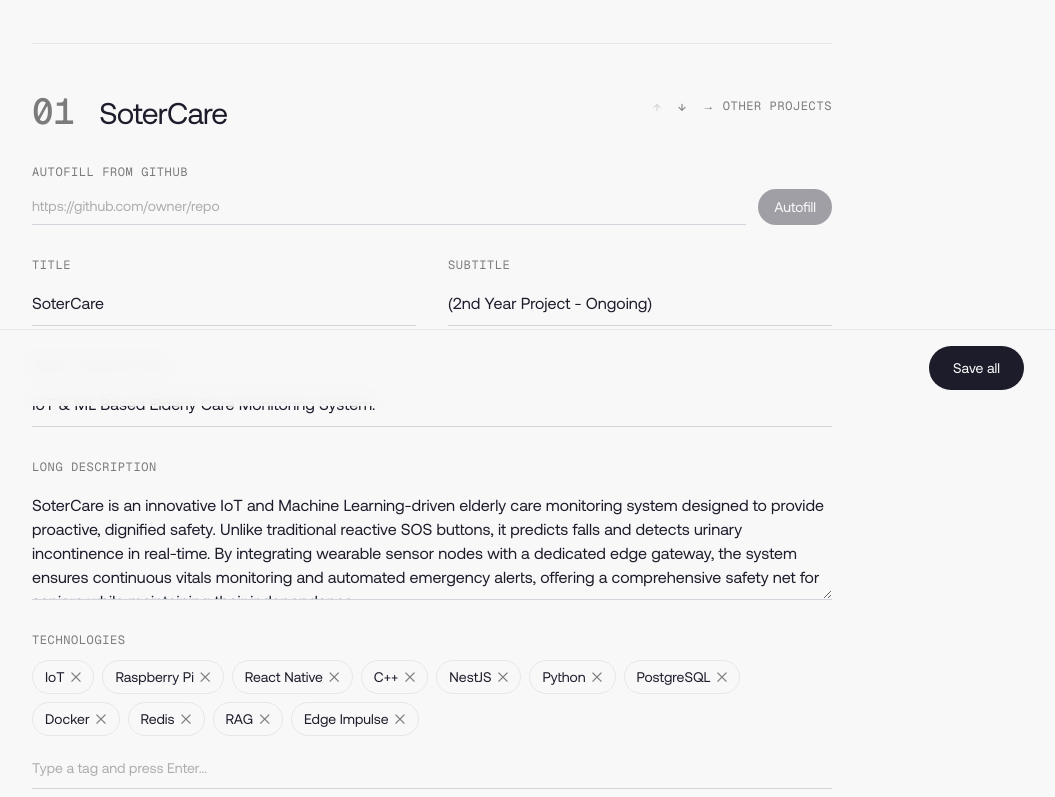
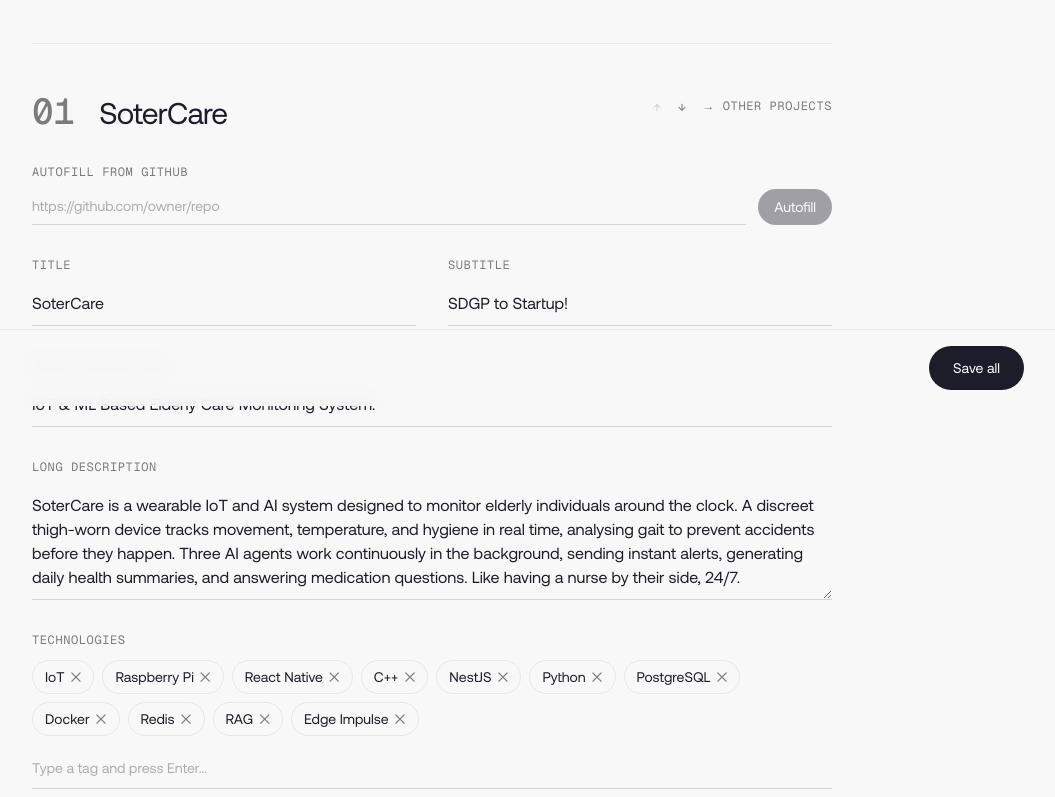
Before and after one commit to SerenEdge/daham-serenedge, a Next.js app: page /dashboard in a window 1280 px wide. Shown: the part 394-1191 px from the top of the page, without its empty margins (208-1263 px from the left). Built offline with nearby package versions, Linux system fonts and the light colour scheme.

Commit message:
update profile

```diff
--- a/app/dashboard/actions.ts
+++ b/app/dashboard/actions.ts
@@ -2,6 +2,7 @@
 
 import { mkdir, readdir, writeFile } from "node:fs/promises";
 import { join } from "node:path";
+import sharp from "sharp";
 import { readProjects, writeProjects } from "@/lib/projects-store";
 import { safeImageFilename } from "@/lib/upload";
 import { fetchReadme, parseRepoUrl } from "@/lib/github";
@@ -37,10 +38,14 @@ export async function uploadImageAction(formData: FormData): Promise<{ path: str
   const dir = join(process.cwd(), "public", "images", "projects");
   await mkdir(dir, { recursive: true });
   const existing = await readdir(dir).catch(() => [] as string[]);
-  const name = safeImageFilename(file.name, existing);
+
+  const dot = file.name.lastIndexOf(".");
+  const baseName = dot >= 0 ? file.name.slice(0, dot) : file.name;
+  const name = safeImageFilename(`${baseName}.webp`, existing);
 
   const bytes = Buffer.from(await file.arrayBuffer());
-  await writeFile(join(dir, name), bytes);
+  const webpBytes = await sharp(bytes).webp({ quality: 85 }).toBuffer();
+  await writeFile(join(dir, name), webpBytes);
   return { path: `/images/projects/${name}` };
 }
 
--- a/data/projects.json
+++ b/data/projects.json
@@ -3,9 +3,9 @@
     {
       "id": "sotercare",
       "title": "SoterCare",
-      "subtitle": "(2nd Year Project - Ongoing)",
+      "subtitle": "SDGP to Startup!",
       "description": "IoT & ML Based Elderly Care Monitoring System.",
-      "longDescription": "SoterCare is an innovative IoT and Machine Learning-driven elderly care monitoring system designed to provide proactive, dignified safety. Unlike traditional reactive SOS buttons, it predicts falls and detects urinary incontinence in real-time. By integrating wearable sensor nodes with a dedicated edge gateway, the system ensures continuous vitals monitoring and automated emergency alerts, offering a comprehensive safety net for seniors while maintaining their independence.",
+      "longDescription": "SoterCare is a wearable IoT and AI system designed to monitor elderly individuals around the clock. A discreet thigh-worn device tracks movement, temperature, and hygiene in real time, analysing gait to prevent accidents before they happen. Three AI agents work continuously in the background, sending instant alerts, generating daily health summaries, and answering medication questions. Like having a nurse by their side, 24/7.",
       "tech": [
         "IoT",
         "Raspberry Pi",
--- a/package.json
+++ b/package.json
@@ -20,7 +20,8 @@
     "react": "^19.0.0",
     "react-dom": "^19.0.0",
     "react-icons": "^5.4.0",
-    "resend": "^6.9.1"
+    "resend": "^6.9.1",
+    "sharp": "^0.35.2"
   },
   "devDependencies": {
     "@tailwindcss/postcss": "^4",
```
Also changed, not shown: 1 other file (tests, documents, lock files or other folders).
